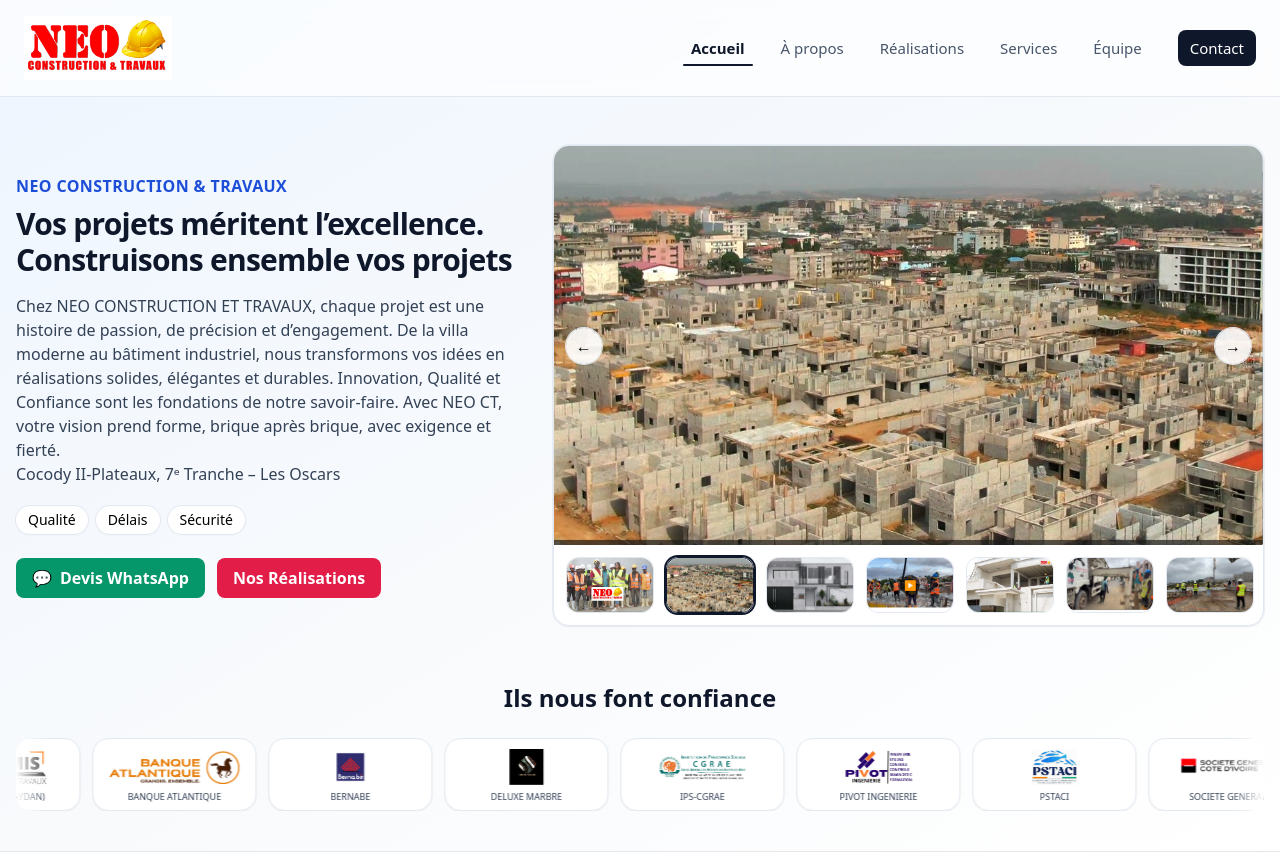
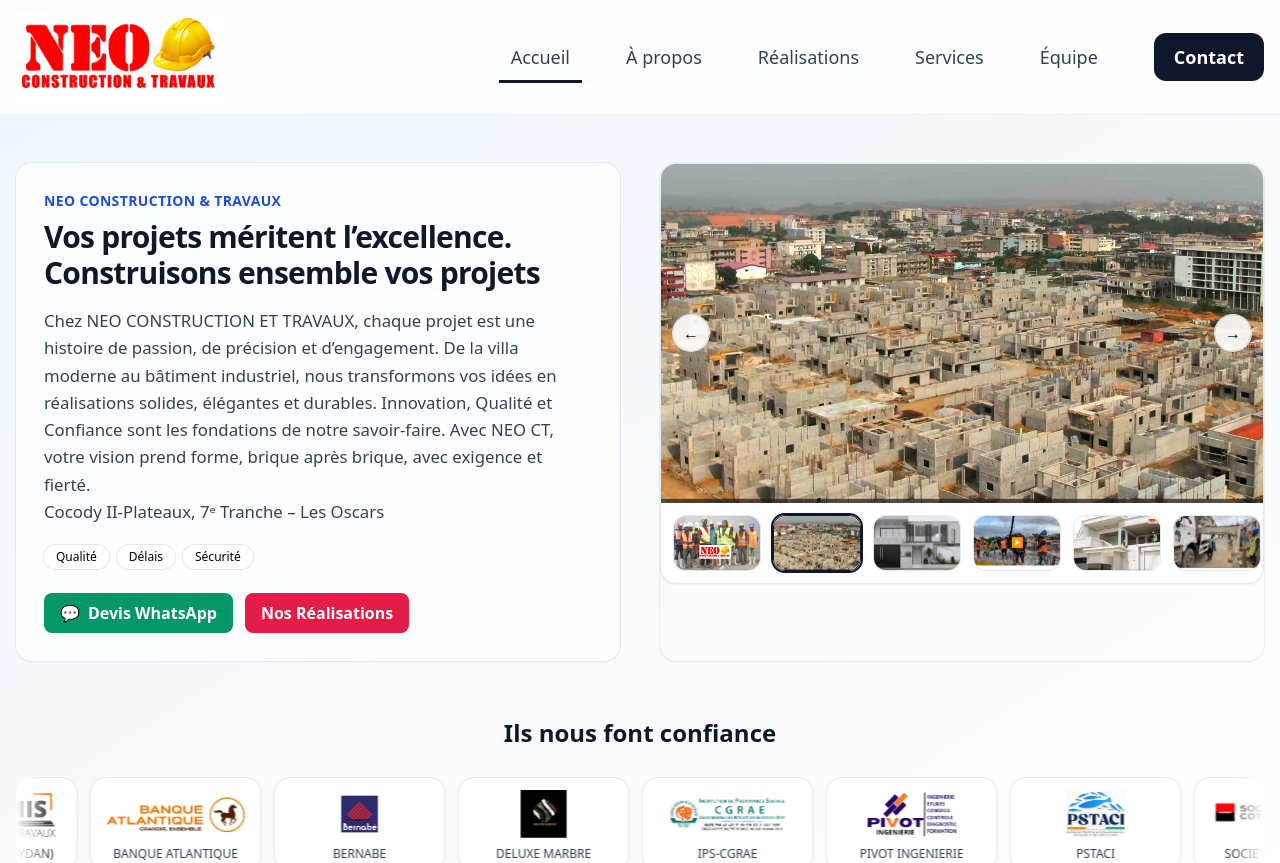
Before and after one commit to guialain/neo-ct-site, a React (Vite) app: page / in a window 1280 px wide. Shown: the top 863 px of the page. Built offline with nearby package versions, Linux system fonts and the light colour scheme.

Commit message:
chore: deploy

```diff
--- a/index.html
+++ b/index.html
@@ -82,6 +82,6 @@
     <div id="root"></div>
 
     <!-- Entrée Vite -->
-    <script type="module" src="./src/main.jsx"></script>
+    <script type="module" src="/src/main.jsx"></script>
   </body>
 </html>
--- a/src/components/Header.jsx
+++ b/src/components/Header.jsx
@@ -1,127 +1,97 @@
 // src/components/Header.jsx
-import React, { useState } from "react";
-import { Link, NavLink } from "react-router-dom";
-
-const NAV = [
-  { to: "/", label: "Accueil" },
-  { to: "/apropos", label: "À propos" },
-  { to: "/realisations", label: "Réalisations" },
-  { to: "/services", label: "Services" },
-  { to: "/equipe", label: "Équipe" },
-  { to: "/contact", label: "Contact" },
-];
+import React from "react";
+import { NavLink } from "react-router-dom";
 
 export default function Header() {
-  const [open, setOpen] = useState(false);
-
   const linkBase =
-    "relative inline-flex items-center px-2 py-1 text-sm md:text-[15px] transition-colors";
+    "relative px-3 py-2 text-[15px] md:text-base lg:text-lg font-medium text-slate-700 hover:text-slate-900 transition-colors";
   const linkActive =
-    "text-slate-900 font-semibold after:absolute after:left-0 after:-bottom-1 after:h-0.5 after:w-full after:bg-slate-900 after:rounded";
-  const linkIdle = "text-slate-600 hover:text-slate-900";
+    "after:absolute after:left-0 after:-bottom-1 after:h-[3px] after:w-full after:bg-slate-900";
 
   return (
-<header className="sticky top-0 z-50 bg-white/80 backdrop-blur supports-[backdrop-filter]:bg-white/60 border-b border-slate-200 pt-[env(safe-area-inset-top)]">
-      <nav className="mx-auto max-w-7xl px-4 md:px-6 py-3 md:py-4 flex items-center justify-between">
-        {/* Logo */}
-        <Link to="/" className="flex items-center gap-3" aria-label="Aller à l’accueil">
-          {/* Wrapper contrôle la hauteur → logo s'adapte */}
-          <div className="h-12 sm:h-14 lg:h-16 flex-shrink-0">
+    <header className="sticky top-0 z-50 w-full bg-white/80 backdrop-blur border-b border-slate-200/60">
+      <div className="mx-auto max-w-7xl px-4 py-3 flex items-center justify-between">
+        {/* Logo plus grand */}
+        <a href="/" className="flex items-center gap-2">
           <img
-              src="/logo-neoct.jpg" // ou .png / .svg
+            src="/logo-neoct.jpg"        // vérifie le nom si besoin
             alt="NEO Construction & Travaux"
-              className="block h-full w-auto"
+            className="h-12 md:h-14 lg:h-[90px] w-auto"   // <-- tailles
             loading="eager"
-              decoding="sync"
+            decoding="async"
           />
-          </div>
-        </Link>
+        </a>
 
-        {/* Desktop nav */}
-        <div className="hidden md:flex items-center gap-5">
-          {NAV.slice(0, -1).map((item) => (
+        {/* Menu desktop */}
+        <nav className="hidden md:flex items-center gap-6 lg:gap-8">
           <NavLink
-              key={item.to}
-              to={item.to}
+            to="/"
             className={({ isActive }) =>
-                `${linkBase} ${isActive ? linkActive : linkIdle}`
+              `${linkBase} ${isActive ? linkActive : ""}`
             }
-              onClick={() => setOpen(false)}
           >
-              {item.label}
+            Accueil
           </NavLink>
-          ))}
 
-          {/* CTA Contact (desktop) */}
+          <NavLink
+            to="/about"
+            className={({ isActive }) =>
+              `${linkBase} ${isActive ? linkActive : ""}`
+            }
+          >
+            À propos
+          </NavLink>
+
+          <NavLink
+            to="/realisations"
+            className={({ isActive }) =>
+              `${linkBase} ${isActive ? linkActive : ""}`
+            }
+          >
+            Réalisations
+          </NavLink>
+
+          <NavLink
+            to="/services"
+            className={({ isActive }) =>
+              `${linkBase} ${isActive ? linkActive : ""}`
+            }
+          >
+            Services
+          </NavLink>
+
+          <NavLink
+            to="/team"
+            className={({ isActive }) =>
+              `${linkBase} ${isActive ? linkActive : ""}`
+            }
+          >
+            Équipe
+          </NavLink>
+
+          {/* Bouton Contact plus grand */}
           <NavLink
             to="/contact"
-            className="ml-2 inline-flex items-center rounded-lg bg-slate-900 text-white px-3 py-2 text-sm md:text-[15px] font-medium hover:bg-slate-800"
+            className="ml-2 md:ml-3 rounded-xl bg-slate-900 text-white px-4 py-2 md:px-5 md:py-2.5 text-sm md:text-base lg:text-lg font-semibold hover:bg-slate-800 transition"
           >
             Contact
           </NavLink>
-        </div>
 
-        {/* Mobile hamburger */}
-        <button
-          className="md:hidden inline-flex items-center justify-center h-10 w-10 rounded-lg hover:bg-slate-100"
-          aria-label="Ouvrir le menu"
-          onClick={() => setOpen(true)}
-        >
-          {/* Icon burger */}
-          <svg width="20" height="20" viewBox="0 0 24 24" fill="none" aria-hidden="true">
-            <path d="M4 7h16M4 12h16M4 17h16" stroke="currentColor" strokeWidth="2" strokeLinecap="round" />
-          </svg>
-        </button>
         </nav>
 
-      {/* Mobile panel */}
-      {open && (
-        <div className="md:hidden fixed inset-0 z-50">
-          {/* Backdrop */}
-          <div
-            className="absolute inset-0 bg-black/30"
-            onClick={() => setOpen(false)}
-            aria-hidden="true"
+        {/* (Optionnel) bouton burger si tu as un menu mobile */}
+        <button className="md:hidden inline-flex h-10 w-10 items-center justify-center rounded-lg hover:bg-slate-100">
+          <span className="sr-only">Ouvrir le menu</span>
+          <svg width="24" height="24" viewBox="0 0 24 24" className="text-slate-700">
+            <path
+              d="M4 7h16M4 12h16M4 17h16"
+              stroke="currentColor"
+              strokeWidth="2"
+              strokeLinecap="round"
             />
-          {/* Drawer */}
-          <div className="absolute top-0 right-0 h-full w-80 max-w-[85%] bg-white shadow-xl p-4 flex flex-col">
-            <div className="flex items-center justify-between">
-              <div className="h-10">
-                <img
-                  src="/logo-neoct.jpg"
-                  alt="NEO Construction & Travaux"
-                  className="h-full w-auto"
-                />
-              </div>
-              <button
-                className="inline-flex h-10 w-10 items-center justify-center rounded-lg hover:bg-slate-100"
-                aria-label="Fermer le menu"
-                onClick={() => setOpen(false)}
-              >
-                {/* Icon close */}
-                <svg width="20" height="20" viewBox="0 0 24 24" fill="none" aria-hidden="true">
-                  <path d="M6 6l12 12M18 6l-12 12" stroke="currentColor" strokeWidth="2" strokeLinecap="round" />
           </svg>
         </button>
       </div>
-
-            <nav className="mt-4 flex flex-col gap-1">
-              {NAV.map((item) => (
-                <NavLink
-                  key={item.to}
-                  to={item.to}
-                  className={({ isActive }) =>
-                    `rounded-lg px-3 py-3 text-[15px] ${isActive ? "bg-slate-100 text-slate-900 font-semibold" : "text-slate-700 hover:bg-slate-50"}`
-                  }
-                  onClick={() => setOpen(false)}
-                >
-                  {item.label}
-                </NavLink>
-              ))}
-            </nav>
-          </div>
-        </div>
-      )}
     </header>
   );
 }
--- a/src/components/PartnersCarousel.jsx
+++ b/src/components/PartnersCarousel.jsx
@@ -2,34 +2,36 @@
 import React from "react";
 
 const PARTNERS = [
-  { name: "AFRIK BETON",                logo: "/Partners/afrik-beton.png" },
-  { name: "ARTEMIS CT (KAYDAN)",        logo: "/Partners/artemis-ct-kaydan.png" },
-  { name: "BANQUE ATLANTIQUE",          logo: "/Partners/banque-atlantique.png" },
-  { name: "BERNABE",                    logo: "/Partners/bernabe.png" },
-  { name: "DELUXE MARBRE",              logo: "/Partners/deluxe-marbre.png" },
-  { name: "IPS-CGRAE",                  logo: "/Partners/ips-cgrae.png" },
-  { name: "PIVOT INGENIERIE",           logo: "/Partners/pivot-ingenierie.png" },
-  { name: "PSTACI",                     logo: "/Partners/pstaci.png" },
-  { name: "SOCIETE GENERALE",           logo: "/Partners/societe-generale.png" },
-  { name: "BIG CIM",                    logo: "/Partners/big-cim.png" },
+  { name: "AFRIK BETON",           logo: "/Partners/afrik-beton.png" },
+  { name: "ARTEMIS CT (KAYDAN)",   logo: "/Partners/artemis-ct-kaydan.png" },
+  { name: "BANQUE ATLANTIQUE",     logo: "/Partners/banque-atlantique.png" },
+  { name: "BERNABE",               logo: "/Partners/bernabe.png" },
+  { name: "DELUXE MARBRE",         logo: "/Partners/deluxe-marbre.png" },
+  { name: "IPS-CGRAE",             logo: "/Partners/ips-cgrae.png" },
+  { name: "PIVOT INGENIERIE",      logo: "/Partners/pivot-ingenierie.png" },
+  { name: "PSTACI",                logo: "/Partners/pstaci.png" },
+  { name: "SOCIETE GENERALE",      logo: "/Partners/societe-generale.png" },
+  { name: "BIG CIM",               logo: "/Partners/big-cim.png" },
 ];
 
-// ——— Cartes plus “minces” ———
+const CARD_W = 172;   // largeur compacte (évite d’être trop large)
+const GAP = 12;       // espace entre cartes
+
 function PartnerCard({ name, logo }) {
   return (
-    <div className="w-[164px] shrink-0">
+    <div className="shrink-0" style={{ width: CARD_W }}>
       <div className="rounded-2xl border border-slate-200 bg-white px-4 py-2 shadow-sm">
-        <div className="flex h-10 items-center justify-center">
+        {/* ↑ hauteur légèrement augmentée, largeur stable */}
+        <div className="flex h-12 md:h-14 items-center justify-center">
           <img
             src={logo}
             alt={name}
-            className="max-h-8 md:max-h-9 w-auto object-contain"
+            className="max-h-10 md:max-h-12 w-auto object-contain"
             loading="lazy"
             decoding="async"
           />
         </div>
-        {/* Texte plus petit */}
-        <div className="mt-1 text-center text-[9px] leading-tight font-medium text-slate-700 line-clamp-2">
+        <div className="mt-1 text-center text-[10px] sm:text-xs font-medium text-slate-700 line-clamp-2">
           {name}
         </div>
       </div>
@@ -41,22 +43,23 @@ export default function PartnersCarousel({
   title = "Ils nous font confiance",
   subtitle = "",
 }) {
-  const track = [...PARTNERS, ...PARTNERS]; // défilement continu
+  // défilement continu (dupliqué)
+  const track = [...PARTNERS, ...PARTNERS];
 
   return (
     <section className="mx-auto max-w-7xl px-4 pb-10">
-      <div className="text-center mb-1">
-        {/* Titre plus petit */}
-        <h2 className="text-lg md:text-xl font-bold text-slate-900">{title}</h2>
-        {/* pas de sous-titre */}
+      <div className="text-center mb-2">
+        <h2 className="text-xl md:text-2xl font-bold text-slate-900">{title}</h2>
+        {/* Pas de sous-titre pour gagner de l’espace */}
       </div>
 
       <div className="relative overflow-hidden rounded-2xl">
         <div
-          className="flex gap-3 will-change-transform"
+          className="flex will-change-transform"
           style={{
+            gap: `${GAP}px`,
             animation: "partners-scroll 35s linear infinite",
-            width: `${track.length * 176}px`, // ~164 + 12px de gap
+            width: `${track.length * (CARD_W + GAP)}px`,
           }}
         >
           {track.map((p, idx) => (
@@ -64,13 +67,14 @@ export default function PartnersCarousel({
           ))}
         </div>
 
+        {/* Fades aux bords */}
         <div className="pointer-events-none absolute inset-y-0 left-0 w-8 bg-gradient-to-r from-white to-transparent" />
         <div className="pointer-events-none absolute inset-y-0 right-0 w-8 bg-gradient-to-l from-white to-transparent" />
       </div>
 
       <style>{`
         @keyframes partners-scroll {
-          0% { transform: translateX(0); }
+          0%   { transform: translateX(0); }
           100% { transform: translateX(-50%); }
         }
       `}</style>
--- a/src/pages/Home.jsx
+++ b/src/pages/Home.jsx
@@ -1,5 +1,5 @@
 // src/pages/Home.jsx
-import React from "react";
+import React, { useLayoutEffect, useRef, useState } from "react";
 import HeroCarousel from "../components/HeroCarousel";
 import PartnersCarousel from "../components/PartnersCarousel";
 
@@ -15,43 +15,55 @@ const MEDIA = [
 ];
 
 export default function Home() {
-  // --- Logique WhatsApp: ouvre l'app si possible, sinon fallback web ---
+  // --- WhatsApp ---
   const phone = "2250576428643";
   const msgMobile =
     "Bonjour NEO CT 👋, je souhaite échanger à propos de mon projet (budget, délais, localisation).";
-
   const appUrl = `whatsapp://send?phone=${phone}&text=${encodeURIComponent(msgMobile)}`;
   const webUrl = `https://wa.me/${phone}?text=${encodeURIComponent(msgMobile)}`;
 
   const openWhatsApp = (e) => {
     e.preventDefault();
     const t0 = Date.now();
-    window.location.href = appUrl; // tente d'ouvrir l'app
+    window.location.href = appUrl;
     setTimeout(() => {
-      // si rien ne s'est passé (app non installée), ouvre le fallback web
       if (Date.now() - t0 < 1200) {
         window.open(webUrl, "_blank", "noopener,noreferrer");
       }
     }, 800);
   };
 
+  // --- Hauteurs égales (texte ↔ média) ---
+  const textCardRef = useRef(null);
+  const [textHeight, setTextHeight] = useState(null);
+
+  useLayoutEffect(() => {
+    const update = () => setTextHeight(textCardRef.current?.offsetHeight || null);
+    update();
+    window.addEventListener("resize", update);
+    return () => window.removeEventListener("resize", update);
+  }, []);
+
   return (
     <main className="bg-gradient-to-br from-blue-50 via-slate-50 to-white">
-      {/* ===== HÉRO ===== */}
+      {/* ===== HÉRO (6/12 + 6/12, média = même hauteur que le texte) ===== */}
       <section className="mx-auto max-w-7xl px-4 py-6 sm:py-8 lg:py-12 pb-[max(1rem,env(safe-area-inset-bottom))]">
-        <div className="grid items-center gap-5 md:gap-8 lg:gap-10 md:grid-cols-12">
-          {/* Texte */}
-          <div className="order-2 md:order-1 md:col-span-5 lg:col-span-5">
-            <p className="text-sm sm:text-base font-extrabold uppercase tracking-wide text-blue-700">
+        <div className="grid items-stretch gap-5 md:gap-8 lg:gap-10 md:grid-cols-12">
+          {/* Texte (6/12) en carte */}
+          <div className="order-2 md:order-1 md:col-span-6 lg:col-span-6">
+            <div
+              ref={textCardRef}
+              className="rounded-2xl bg-white/80 backdrop-blur-sm shadow-sm ring-1 ring-slate-200 p-5 sm:p-6 lg:p-7 h-full"
+            >
+              <p className="text-xs sm:text-sm font-semibold uppercase tracking-wide text-blue-700">
                 NEO CONSTRUCTION & TRAVAUX
               </p>
 
-            <h1 className="mt-2 sm:mt-2 text-[22px] sm:text-2xl lg:text-3xl font-extrabold tracking-tight text-slate-900 leading-tight">
+              <h1 className="mt-2 text-xl sm:text-2xl lg:text-3xl font-extrabold tracking-tight text-slate-900 leading-tight">
                 Vos projets méritent l’excellence. Construisons ensemble vos projets
-              <br className="hidden sm:block" />
               </h1>
 
-            <p className="mt-3 sm:mt-4 text-[0.95rem] sm:text-base text-slate-700 leading-relaxed">
+              <p className="mt-3 sm:mt-4 text-base sm:text-[1.05rem] text-slate-700 leading-relaxed">
                 Chez NEO CONSTRUCTION ET TRAVAUX, chaque projet est une histoire de
                 passion, de précision et d’engagement. De la villa moderne au bâtiment
                 industriel, nous transformons vos idées en réalisations solides, élégantes
@@ -62,7 +74,7 @@ export default function Home() {
                 Cocody II-Plateaux, 7ᵉ Tranche – Les Oscars
               </p>
 
-            <div className="mt-4 sm:mt-5 flex flex-wrap items-center gap-2 text-xs sm:text-sm">
+              <div className="mt-4 sm:mt-5 flex flex-wrap items-center gap-2 text-[11px] sm:text-xs">
                 {["Qualité", "Délais", "Sécurité"].map((t) => (
                   <span
                     key={t}
@@ -73,11 +85,11 @@ export default function Home() {
                 ))}
               </div>
 
-            {/* Boutons d'action */}
+              {/* Boutons */}
               <div className="mt-4 sm:mt-6 flex flex-wrap gap-2 sm:gap-3">
                 <a
-                href={webUrl}                // fallback si ouverture classique
-                onClick={openWhatsApp}       // tente d’ouvrir l’app
+                  href={webUrl}
+                  onClick={openWhatsApp}
                   rel="noopener noreferrer"
                   className="inline-flex items-center gap-2 rounded-lg bg-emerald-600 px-4 py-2 text-white font-semibold
                              hover:bg-emerald-700 focus:outline-none focus:ring-2 focus:ring-emerald-500/40
@@ -87,7 +99,6 @@ export default function Home() {
                   Devis WhatsApp
                 </a>
 
-              {/* Nos Réalisations */}
                 <a
                   href="/realisations"
                   className="inline-flex items-center gap-2 rounded-lg bg-rose-600 px-4 py-2 text-white font-semibold
@@ -98,16 +109,19 @@ export default function Home() {
                 </a>
               </div>
             </div>
+          </div>
 
-          {/* Media */}
-          <div className="order-1 md:order-2 md:col-span-7 lg:col-span-7">
-            <div className="rounded-2xl overflow-hidden shadow-sm ring-1 ring-slate-200/60">
+          {/* Média (6/12) — hauteur calée sur la carte texte */}
+          <div className="order-1 md:order-2 md:col-span-6 lg:col-span-6">
+            <div
+              className="rounded-2xl overflow-hidden shadow-sm ring-1 ring-slate-200/60 h-full"
+              style={textHeight ? { height: textHeight } : undefined}
+            >
               <HeroCarousel items={MEDIA} autoPlay interval={5000} />
             </div>
           </div>
         </div>
       </section>
-
 
       {/* ===== PARTENAIRES ===== */}
       <section className="mx-auto max-w-7xl px-3 sm:px-4 pt-2 pb-1">
```
Lines whose indentation alone changed are shown as unchanged.
